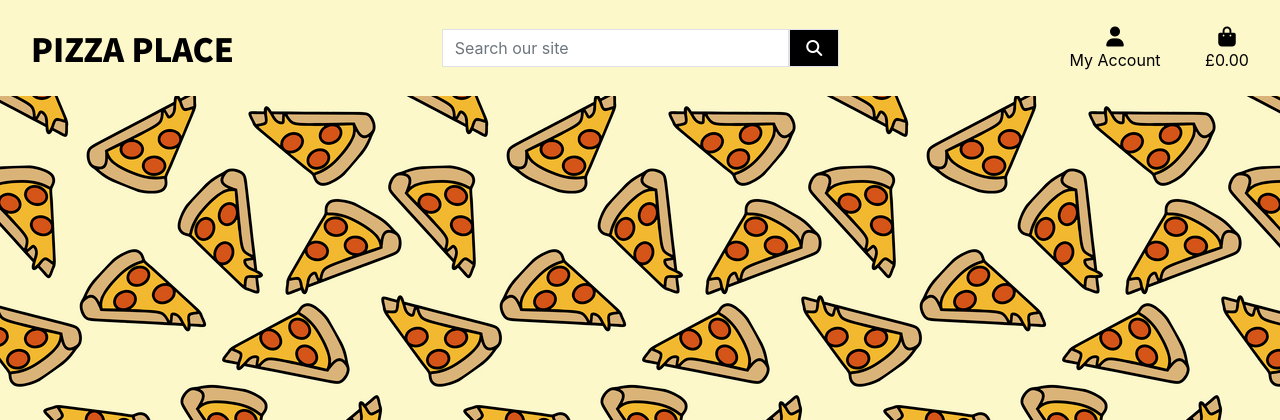
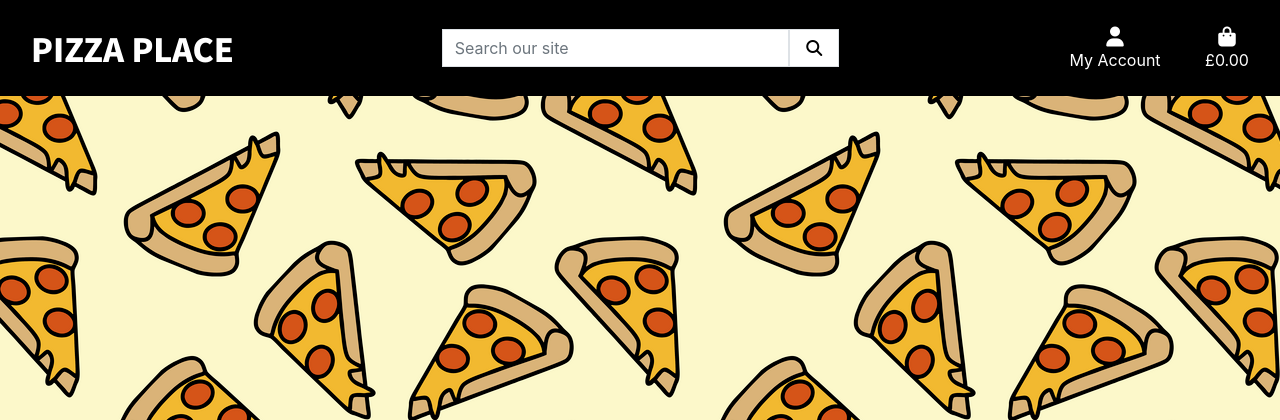
Before and after one commit to markj0hnst0n/pizza-delivery-place, a Django app: page / in a window 1280 px wide. Shown: the top 420 px of the page. Run offline with Django 3.2, Linux system fonts and the light colour scheme; some libraries are stand-ins or nearby versions.

Commit message:
navbar colours changed

```diff
--- a/static/css/base.css
+++ b/static/css/base.css
@@ -3,11 +3,11 @@ html {
 }
 
 body {
-    background: url('/media/pizza-slice-pattern.png') repeat;
+    background: url('/media/rsz_1pizza-slice-pattern.png') repeat;
 }
 
 .nav-color {
-    background-color: #FCF8CA;
+    background-color: #000;
 }
 
 /* from Bulma */
@@ -29,18 +29,21 @@ body {
 }
 
 .btn-black {
-    background: black;
-    color: white;
+    background: #FFF;
+    color: #000;
 }
 
 .text-black {
-    color: #000;
+    color: #FFF;
 }
 
 .border-black {
     border: 1px solid black;
 }
 
+.shop-now-button:hover,
+.shop-now-button:active,
+.shop-now-button:focus,
 .btn-black:hover,
 .btn-black:active,
 .btn-black:focus {
```
Also changed, not shown: media/rsz_1pizza-slice-pattern.png (added).
